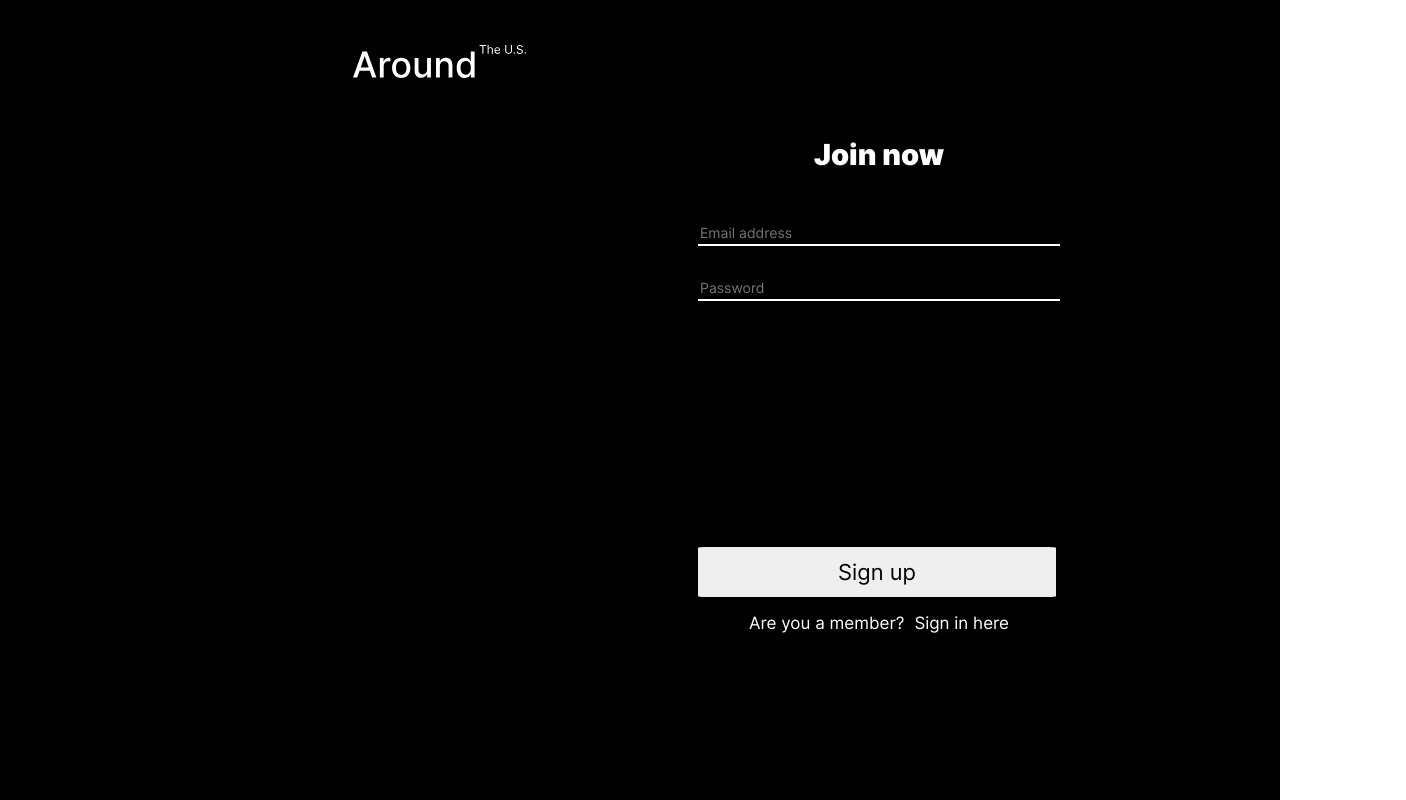
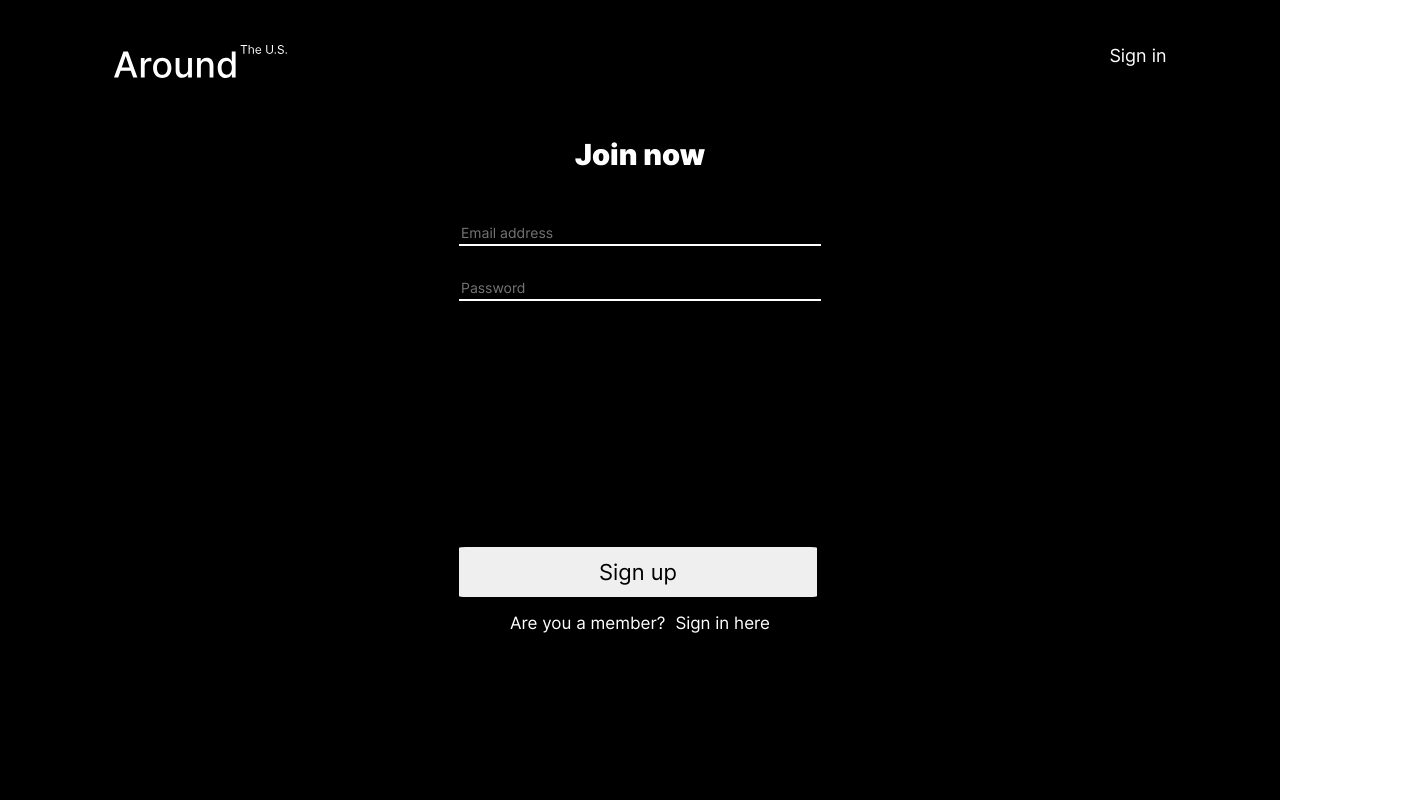
Before and after one commit to Csar26/web_project_around_auth, a React (Create React App) app: page /register in a window 1280 px wide. Shown: the whole page, 1406 px wide, since content can reach past the window. Built offline with nearby package versions, Linux system fonts and the light colour scheme; no server answers.

Commit message:
fixed css login center

```diff
--- a/src/blocks/login.css
+++ b/src/blocks/login.css
@@ -4,10 +4,9 @@
   align-items: center;
   position: relative;
   font-family: Inter;
-  width: 358px;
   color: white;
   display: flex;
-  left: 700px;
+
 }
 
 .login__header{
--- a/src/blocks/register.css
+++ b/src/blocks/register.css
@@ -1,15 +1,11 @@
 .register{
-  display: flex;
-  font-family: Inter;
-  width: 358px;
-  color: white;
-  display: flex;
   flex-direction: column;
   justify-content: center;
   align-items: center;
   position: relative;
-  padding-left: 700px;
-
+  font-family: Inter;
+  color: white;
+  display: flex;
 
 }
 
```
Also changed, not shown: 1 other file (tests, documents, lock files or other folders).
